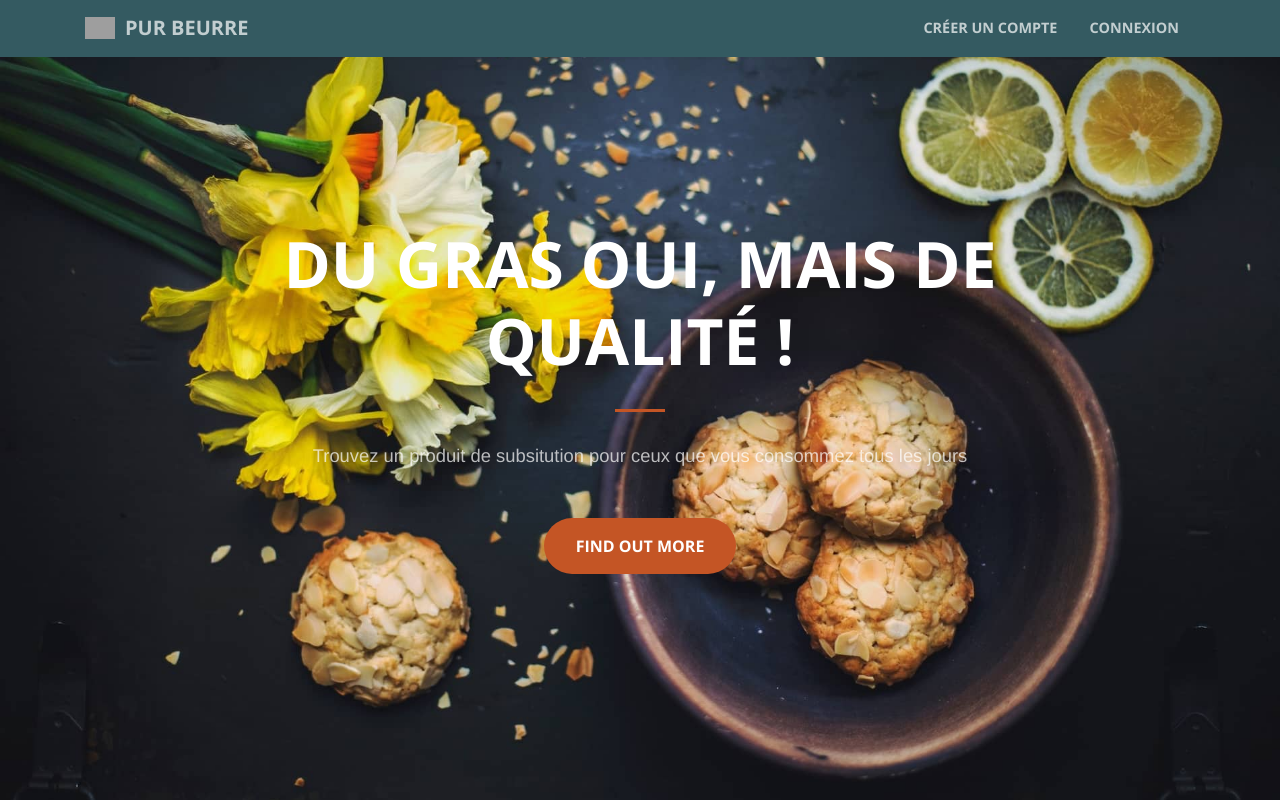
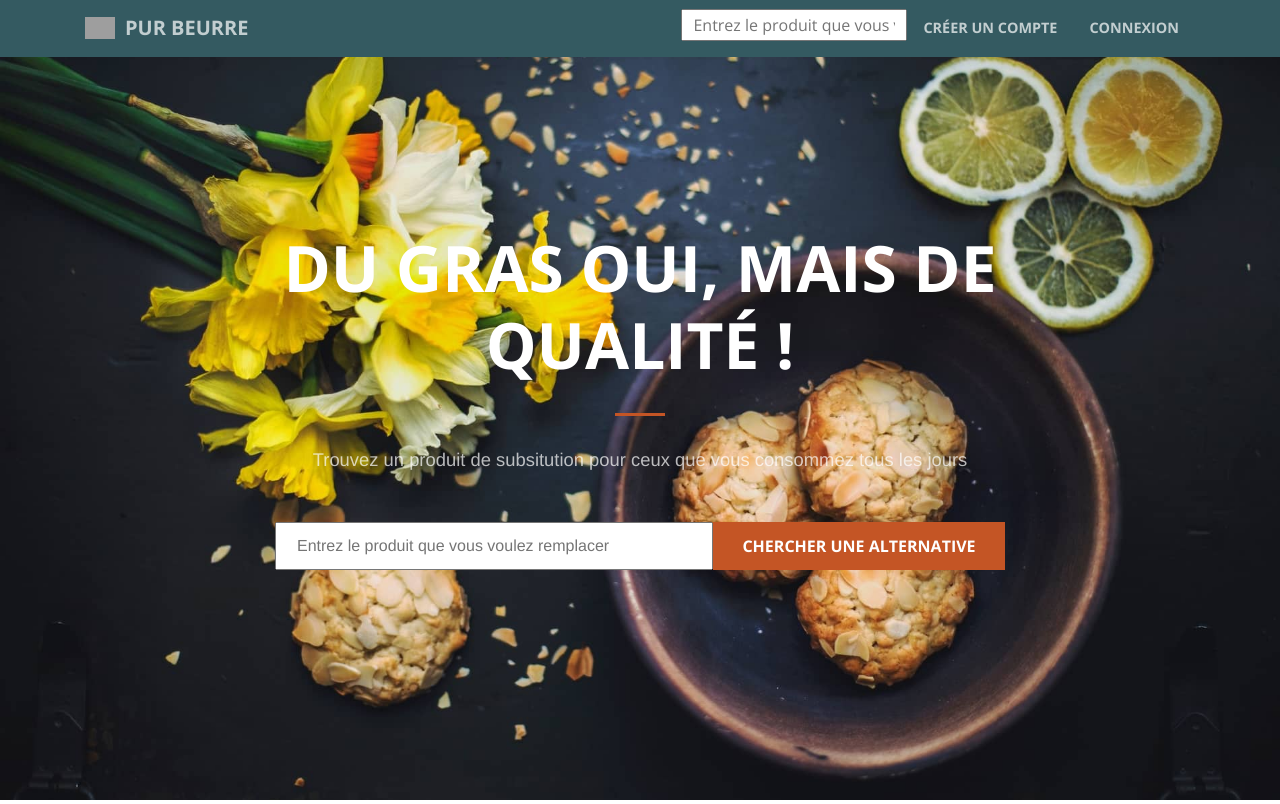
Before and after one commit to MaevaBrunelles/vegalt-django, a Django app: page / in a window 1280 px wide. Shown: the top 804 px of the page. Run offline with Django 3.2, Linux system fonts and the light colour scheme; some libraries are stand-ins or nearby versions; some web fonts are replaced; grey boxes are pictures that could not be loaded.

Commit message:
Display product search form on nav and homepage

```diff
--- a/altproduct/forms.py
+++ b/altproduct/forms.py
@@ -1,6 +1,8 @@
 """ Forms file """
 
-from django.forms import ModelForm, EmailInput, PasswordInput, ValidationError
+from django.forms import (
+    ModelForm, EmailInput, PasswordInput, ValidationError, Form, CharField, TextInput
+)
 from django.contrib.auth.models import User
 
 
@@ -27,3 +29,12 @@ class RegisterForm(ModelForm):
             raise ValidationError(u'Un utilisateur avec cette adresse email existe déjà.')
 
         return email
+
+
+class SearchForm(Form):
+    """ Form to search a product alternative. Display on nav and index page. """
+
+    product = CharField(
+        max_length=200,
+        widget=TextInput(attrs={'placeholder': 'Entrez le produit que vous voulez remplacer'})
+    )
--- a/altproduct/static/altproduct/css/creative.css
+++ b/altproduct/static/altproduct/css/creative.css
@@ -261,7 +261,7 @@
 
  .btn-primary:hover, .btn-primary:focus, .btn-primary:active {
    color: #fff;
-   background-color: #ee4b28 !important;
+   background-color: #DE9440 !important;
  }
 
  .btn-primary:active, .btn-primary:focus {
@@ -279,6 +279,26 @@
 
  #account-form label{
    width: 150px;
+ }
+
+ #form-search{
+   width: 100%;
+   margin: auto;
+ }
+
+ #form-search input{
+  padding: 10px 20px;
+  width: 60%
+ }
+
+ #form-search button{
+  padding: 12px 15px;
+  border-radius: 0;
+  width: 40%;
+ }
+
+ #form-search-nav input{
+  padding: 2px 10px;
  }
 
  .errorform{
--- a/altproduct/templates/altproduct/base.html
+++ b/altproduct/templates/altproduct/base.html
@@ -41,6 +41,12 @@
         </button>
         <div class="collapse navbar-collapse" id="navbarResponsive">
           <ul class="navbar-nav ml-auto">
+
+            <form id="form-search-nav" action="" method="GET">
+              {% csrf_token %}
+
+              {{ search_form.product }}
+            </form>
 
             {% if user.is_authenticated %}
               <li class="nav-item">
--- a/altproduct/templates/altproduct/index.html
+++ b/altproduct/templates/altproduct/index.html
@@ -8,13 +8,21 @@
         <div class="row">
           <div class="col-lg-10 mx-auto">
             <h1 class="text-uppercase">
-              <strong>Du gras oui, mais de qualité !</strong>
+              <strong>{{ h1_tag }}</strong>
             </h1>
             <hr>
           </div>
           <div class="col-lg-8 mx-auto">
             <p class="text-faded mb-5">Trouvez un produit de subsitution pour ceux que vous consommez tous les jours</p>
-            <a class="btn btn-primary btn-xl js-scroll-trigger" href="#about">Find Out More</a>
+
+            <form id="form-search" action="" method="GET" class="form-inline">
+              {% csrf_token %}
+
+              {{ search_form.product }}
+
+              <button type="submit" class="btn btn-primary btn-search">Chercher une alternative</button>
+            </form>
+
           </div>
         </div>
       </div>
--- a/altproduct/views.py
+++ b/altproduct/views.py
@@ -5,13 +5,17 @@ from django.contrib.auth.models import User
 from django.contrib.auth.views import LoginView
 from django.urls import reverse_lazy
 
-from .forms import RegisterForm
+from .forms import RegisterForm, SearchForm
 
 
 def index(request):
     """ Home route. """
 
-    return render(request, 'altproduct/index.html')
+    context = {
+        'h1_tag': 'Du gras oui, mais de qualité !',
+        'search_form': SearchForm()
+    }
+    return render(request, 'altproduct/index.html', context)
 
 
 def legal(request):
@@ -83,3 +87,7 @@ def account(request):
     }
 
     return render(request, 'altproduct/account.html', context)
+
+
+def alternative(request, product):
+    pass
```
